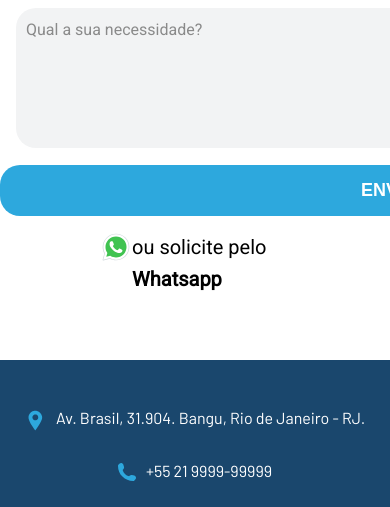
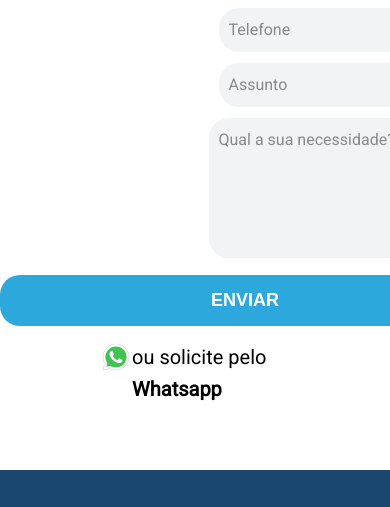
Before and after one commit to LeandroRosaDev/pkengenharia.io, a plain HTML site: page orcamento.html in a window 390 px wide. Shown: the part 860-1367 px from the top of the page. Drawn offline with Linux system fonts and the light colour scheme.

Commit message:
Alterações

```diff
--- a/Css/climatizacao.css
+++ b/Css/climatizacao.css
@@ -1,7 +1,8 @@
 .banner-climatizacao {
   margin-top: 120px;
-  filter: brightness(35%);
   background: url(../Imagens/img/banner-climatizacao.jpg) no-repeat;
+  filter: brightness(75%);
+  box-shadow: inset 0px 0px 500px 50px black;
   background-size: cover;
   width: 100%;
   height: 450px;
--- a/Css/orcamento.css
+++ b/Css/orcamento.css
@@ -98,3 +98,21 @@
   content: url("../Imagens/icones/icon-whatsapp.svg");
   float: left;
 }
+
+@media only screen and (max-width: 900px) {
+  .menu {
+    display: none;
+  }
+  .form-orcamento {
+    display: grid;
+    justify-items: center;
+    grid-template-columns: 1fr;
+  }
+  .form-orcamento textarea {
+    padding-right: 220px;
+  }
+  .botao-contato {
+    width: 490px;
+    display: grid;
+  }
+}
--- a/orcamento.html
+++ b/orcamento.html
@@ -55,7 +55,7 @@
   <button class="btn-whatsapp">
     <i class="fa fa-whatsapp"></i>
   </button>
-  <section>
+  <section class="orcamento-container">
     <div class="orcamento-detalhe">
       <b class="font-r-1-700">Faça seu orçamento conosco, pode contar com a gente.</b>
     </div>
```
